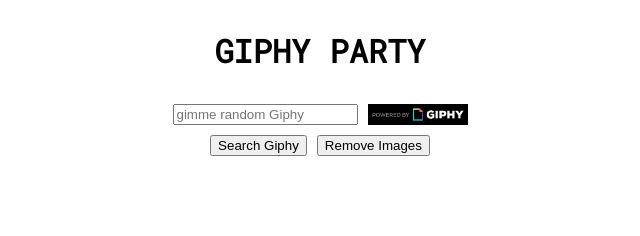
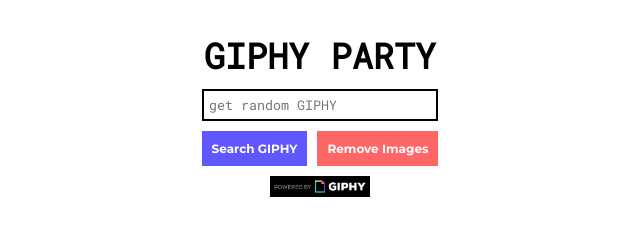
Before and after one commit to DanicaRad/giphy-party, a plain HTML site: page index.html in a window 1280 px wide. Shown: the whole page, without its empty margins (320-960 px from the left). Drawn offline with nearby package versions, Linux system fonts and the light colour scheme.

Commit message:
debugged js

```diff
--- a/app.js
+++ b/app.js
@@ -1,15 +1,14 @@
 async function randomGiphy() {
     const res = await axios.get('http://api.giphy.com/v1/gifs/random', {params:{api_key: 'MhAodEJIJxQMxW9XqxKjyXfNYdLoOIym', limit: 1}});
-    console.log('res', res);
+    console.log('random res', res);
     const gif = res.data.data.images.fixed_height;
-    console.log('gif', gif);
     appendGiphy(gif.url);
 }
 
 async function searchGiphy(q) {
     const res = await axios.get('http://api.giphy.com/v1/gifs/search', {params: new Params(q)});
-    console.log(res);
-    const gif = res.data.data.images.fixed_height;
+    console.log('search res', res);
+    const gif = res.data.data[0].images.fixed_height;
     appendGiphy(gif.url);
 }
 
@@ -35,10 +34,12 @@
 searchBtn.addEventListener('click', (e) => {
     e.preventDefault();
     const qTerm = document.getElementById('search');
-    if(qTerm.value.length >= 1) {
-        searchGiphy(qTerm.value);
+    if(!qTerm.value) {
+        randomGiphy();
+        return;
     }
-    randomGiphy();
+    searchGiphy(qTerm.value);
+    qTerm.value = '';
 })
 
 const removeBtn = document.getElementById('remove');
--- a/index.html
+++ b/index.html
@@ -13,23 +13,19 @@
 <body>
     <div class="heading">
         <h1>GIPHY PARTY</h1>
-        <!-- <img src="PoweredBy_640_Horizontal_Light-Backgrounds_With_Logo.gif" id="attribution" alt="" style="width: 100px;"> -->
-
         <form action="">
             <div class="flexbox">
-                <input type="text" name="" id="search" placeholder="gimme random Giphy">
-                <img src="PoweredBy_640_Horizontal_Light-Backgrounds_With_Logo.gif" id="attribution" alt="" style="width: 100px;">
+                <input type="text" name="" id="search" placeholder="get random GIPHY">
+                <!-- <img src="PoweredBy_640_Horizontal_Light-Backgrounds_With_Logo.gif" id="attribution" alt="" style="width: 100px;"> -->
             </div>
             <div class="flexbox">
-            <button id="get-gif">Search Giphy</button>
+            <button id="get-gif">Search GIPHY</button>
             <button id="remove">Remove Images</button>
             </div>
+            <img src="PoweredBy_640_Horizontal_Light-Backgrounds_With_Logo.gif" id="attribution" alt="" style="width: 100px;">
         </form>
-
     </div>
-
     <div class="flexbox" id="gifs">
-
     </div>
 
     <script src="https://code.jquery.com/jquery-3.2.1.js"></script>
--- a/style.css
+++ b/style.css
@@ -2,10 +2,13 @@
     font-family: roboto mono;
 }
 
-
-.heading, form {
+.heading, form, h1{
     text-align: center;
     margin-bottom: 10px;
+}
+
+h1 {
+    font-size: 2.2em;
 }
 
 .heading {
@@ -21,5 +24,34 @@
     gap: 10px;
     align-items: flex-start;
     justify-content: center;
-    margin: 10px;
+    margin-bottom: 10px;
 }
+
+input {
+    padding: 5px;
+    font-family: roboto mono;
+    border: 2px solid black;
+    border-radius: 0%;
+    width: 222px;
+}
+
+form {
+    margin: auto;
+}
+
+button {
+    padding: 10px;
+    font-family: montserrat;
+    font-weight: 700;
+    font-size: 12px;
+    border: none;
+    color: white;
+}
+
+#get-gif {
+    background-color: rgb(97, 87, 255);
+}
+
+#remove {
+    background-color: rgb(255, 102, 102)
+}
```
